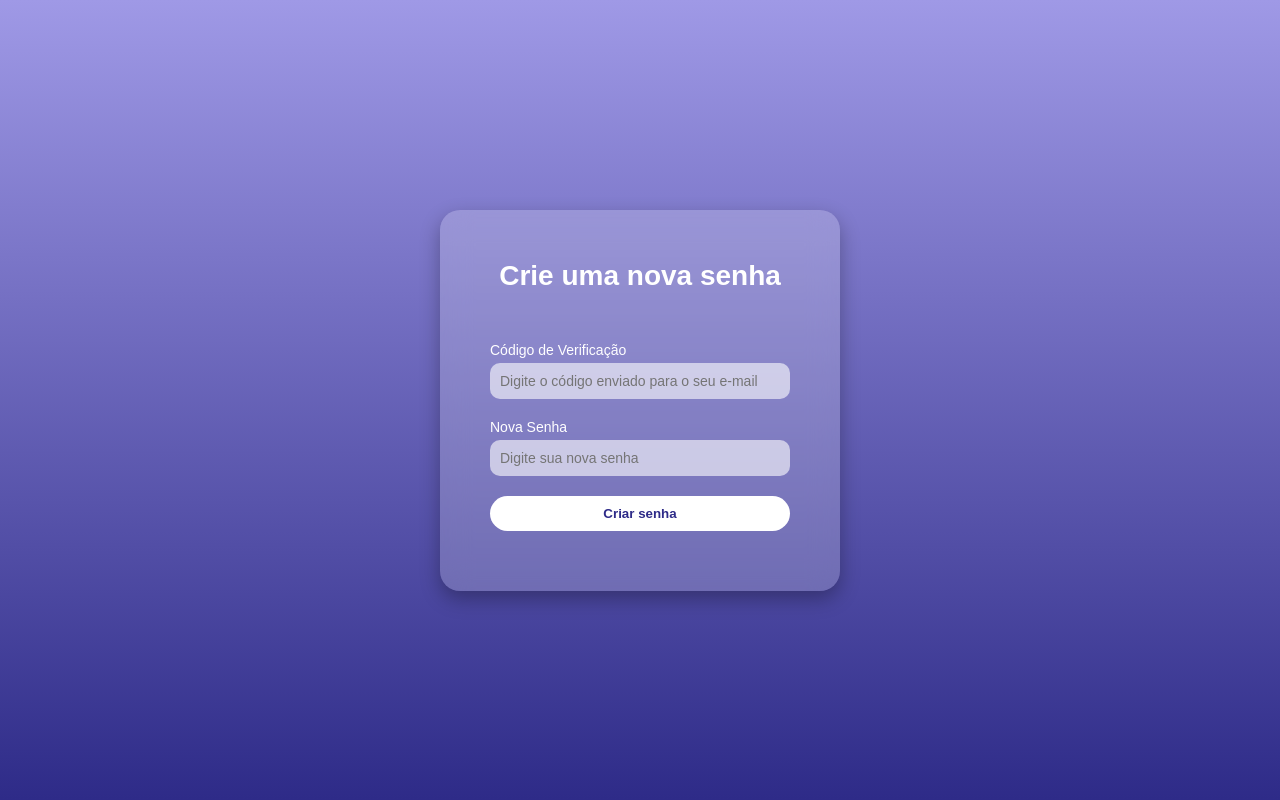
After one commit to ChristianAcacio/Gerenciamento-de-eventos, a PHP site: page /php/recuperar_senha_confirmar.php in a window 1280 px wide. The commit adds this page. Run offline with PHP 8.4, Linux system fonts and the light colour scheme.

Commit message:
Adicionar codigo para recuperacao de senha

```diff
--- a/login.php
+++ b/login.php
@@ -45,6 +45,9 @@
                 <div class="cadastro">
                     <a href="Register.php" class="button2"><button class="button2" type="submit">Cadastre-se</button></a>
                 </div>
+                <div class="cadastro">
+                    <a href="php/recuperar_senha.php" class="button2"><button class="button2" type="submit">Esqueci minha senha</button></a>
+                </div>
         </div>
 
     </main>
--- a/php/enviar_email.php
+++ b/php/enviar_email.php
@@ -30,6 +30,12 @@ function enviarEmail($destinatario, $assunto, $mensagem) {
         $mail->Body = $mensagem;
 
         $mail->send();
+        if ($mail->send()) {
+            echo "Email enviado com sucesso!";
+        } else {
+            echo "Erro ao enviar: " . $mail->ErrorInfo;
+        }
+
         return true;
     } catch (Exception $e) {
         echo "Erro ao enviar o e-mail: {$mail->ErrorInfo}";
--- /dev/null
+++ b/php/recuperar_senha_confirmar.php
@@ -0,0 +1,87 @@
+<?php
+session_start();
+include("conexao.php");
+
+// Verifica o método POST
+if ($_SERVER['REQUEST_METHOD'] === 'POST') {
+    $codigoDigitado = $_POST['codigo_digitado'] ?? '';
+    $novaSenha = $_POST['nova_senha'] ?? '';
+
+    // Verificar se o código está correto
+    if (!isset($_SESSION['codigo_recuperacao']) || $codigoDigitado != $_SESSION['codigo_recuperacao']) {
+        $_SESSION['mensagem'] = "Código inválido. Tente novamente.";
+    } elseif (empty($novaSenha)) {
+        $_SESSION['mensagem'] = "Informe a nova senha.";
+    } else {
+        // Criptografando a senha
+        $senha_hash = password_hash($novaSenha, PASSWORD_DEFAULT);
+
+        // Atualizando a senha no banco de dados
+        $email = $_SESSION['email_recuperacao'];
+        $stmt = $conexao->prepare('UPDATE cadastro_usuario set senha = :senha WHERE email = :email');
+        $stmt->bindParam(':senha', $senha_hash);
+        $stmt->bindParam(':email', $email);
+
+        if ($stmt->execute()) {
+            $_SESSION['mensagem'] = "Senha atualizada com sucesso!";
+            // Limpa o código da sessão
+            unset($_SESSION['codigo_recuperacao']);
+            unset($_session['email_recuperacao']);
+
+            header("Location: ../login.php"); // Redirecionar para o login
+            exit;
+        } else {
+            $_SESSION['mensagem'] = "Erro ao atualizar a senha. Tente novamente.";
+        }
+
+    }
+
+}
+
+
+// HEAD e BODY do HTML
+?>
+<!DOCTYPE html>
+<html lang="en">
+<head>
+    <meta charset="UTF-8">
+    <meta name="viewport" content="width=device-width, initial-scale=1.0">
+    <title>RECUPERAR SENHA</title>
+    <link rel="stylesheet" href="../style/style.css">
+    <script async src="../scrypt/code.js"></script>
+</head>
+<body class="recuperar-senha">
+
+    <?php
+    if (isset($_SESSION['mensagem'])) {
+        echo "<script>alert('" . addslashes($_SESSION['mensagem']) . "');</script>";
+        unset($_SESSION['mensagem']);
+    }
+    ?>
+
+    <main>
+
+        <div class="background-recuperar-senha">
+
+            <h1>
+                Crie uma nova senha
+            </h1>
+            <form method="POST" >
+                <div>
+                    <div>
+                        <label for="">Código de Verificação</label>
+                        <input type="text" name="codigo_digitado" placeholder="Digite o código enviado para o seu e-mail" required >
+
+                        <label for="">Nova Senha</label>
+                        <input type="text" name="nova_senha" placeholder="Digite sua nova senha" required >
+                    </div>
+
+
+                    <div class="recuperar">
+                        <a href="index.html" class="btn_link"><button class="btn_link" type="submit">Criar senha</button></a>
+                    </div>
+                </div>
+            </form>
+        </div>
+
+    </main>
--- a/style/style.css
+++ b/style/style.css
@@ -8,9 +8,9 @@
 
 
 
-/* ESTILIZAÇÃO PARA A PÁGINA DE LOGIN */
+/* ESTILIZAÇÃO PARA A PÁGINA DE LOGIN E RECUPERAR SENHA*/
 
-body.login {
+body.login, body.recuperar-senha {
     height: 100vh;
     background: linear-gradient(to bottom, #9f99e6, #2e2b88);
     display: flex;
@@ -23,7 +23,7 @@ body.login {
     height: 50px;
 }
 
-.background-login {
+.background-login, .background-recuperar-senha {
     background-color: rgba(255, 255, 255, 0.2);
     backdrop-filter: blur(15px);
     padding: 50px;
@@ -33,13 +33,13 @@ body.login {
     width: 400px;
 }
 
-.background-login h1 {
+.background-login h1, .background-recuperar-senha h1 {
     margin-bottom: 50px;
     font-size: 28px;
     color: white;
 }
 
-.background-login label {
+.background-login label, .background-recuperar-senha label {
     display: block;
     text-align: left;
     color: white;
@@ -48,7 +48,7 @@ body.login {
     font-size: 14px;
 }
 
-.background-login input {
+.background-login input, .background-recuperar-senha input {
     width: 100%;
     padding: 10px;
     margin-bottom: 20px;
@@ -60,7 +60,7 @@ body.login {
     transition: all 0.3s ease;
 }
 
-.background-login input:focus {
+.background-login input:focus, .background-recuperar-senha:focus {
     background: white;
     box-shadow: 0 0 0 2px #6c63ff;
 }
```
Also changed, not shown: php/recuperar_senha.php (added, +69 -0 lines), php/validar_email.php (added, +61 -0 lines).
